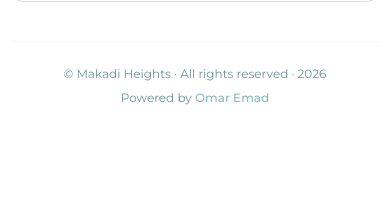
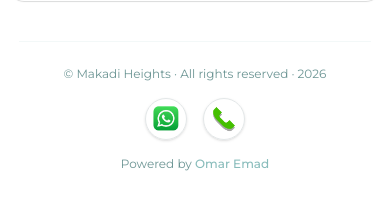
Before and after one commit to omaremad20/Makadi-Heights-Flag, a Next.js app: page / in a window 390 px wide. Shown: the part 1921-2131 px from the top of the page. Before the commit the page ends 2055 px from the top, so only its background shows below. Built offline with nearby package versions, Linux system fonts and the light colour scheme; no server answers; the database is empty.

Commit message:
adding whatsapp, phone links to footer

```diff
--- a/components/shared/footer.tsx
+++ b/components/shared/footer.tsx
@@ -1,12 +1,46 @@
+import Image from "next/image";
 import Link from "next/link";
 
 export function Footer() {
   return (
-    <footer className="border-t border-brand-primary/10 pt-6 pb-2">
-      <div className="flex flex-col items-center gap-2 text-center sm:flex-row sm:justify-between sm:text-left">
+    <footer className="border-t w-[95%] sm:w-[90%] mx-auto border-brand-primary/10 pt-6 pb-6">
+      <div className="flex flex-col items-center gap-4 text-center sm:flex-row sm:justify-between sm:text-left">
         <p className="font-brand-body text-xs text-brand-secondary/70">
           © Makadi Heights · All rights reserved · {new Date().getFullYear()}
         </p>
+
+        <div className="flex items-center gap-4">
+          <Link
+            href="https://wa.me/+201222259900"
+            target="_blank"
+            rel="noopener noreferrer"
+            aria-label="Contact us on WhatsApp"
+            className="transition-opacity border rounded-full shadow p-1  hover:opacity-70"
+          >
+            <Image
+              src="/icons/whatsapp_logo.png"
+              alt="WhatsApp"
+              width={48}
+              height={48}
+              className="h-8 w-8 object-contain"
+            />
+          </Link>
+
+          <Link
+            href="tel:+201222259900"
+            aria-label="Call us"
+            className="transition-opacity border rounded-full shadow p-1  hover:opacity-70"
+          >
+            <Image
+              src="/icons/phone_logo.png"
+              alt="Call"
+              width={48}
+              height={48}
+              className="h-8 w-8 object-contain"
+            />
+          </Link>
+        </div>
+
         <p className="font-brand-body text-xs text-brand-secondary/70">
           Powered by{" "}
           <Link
```
